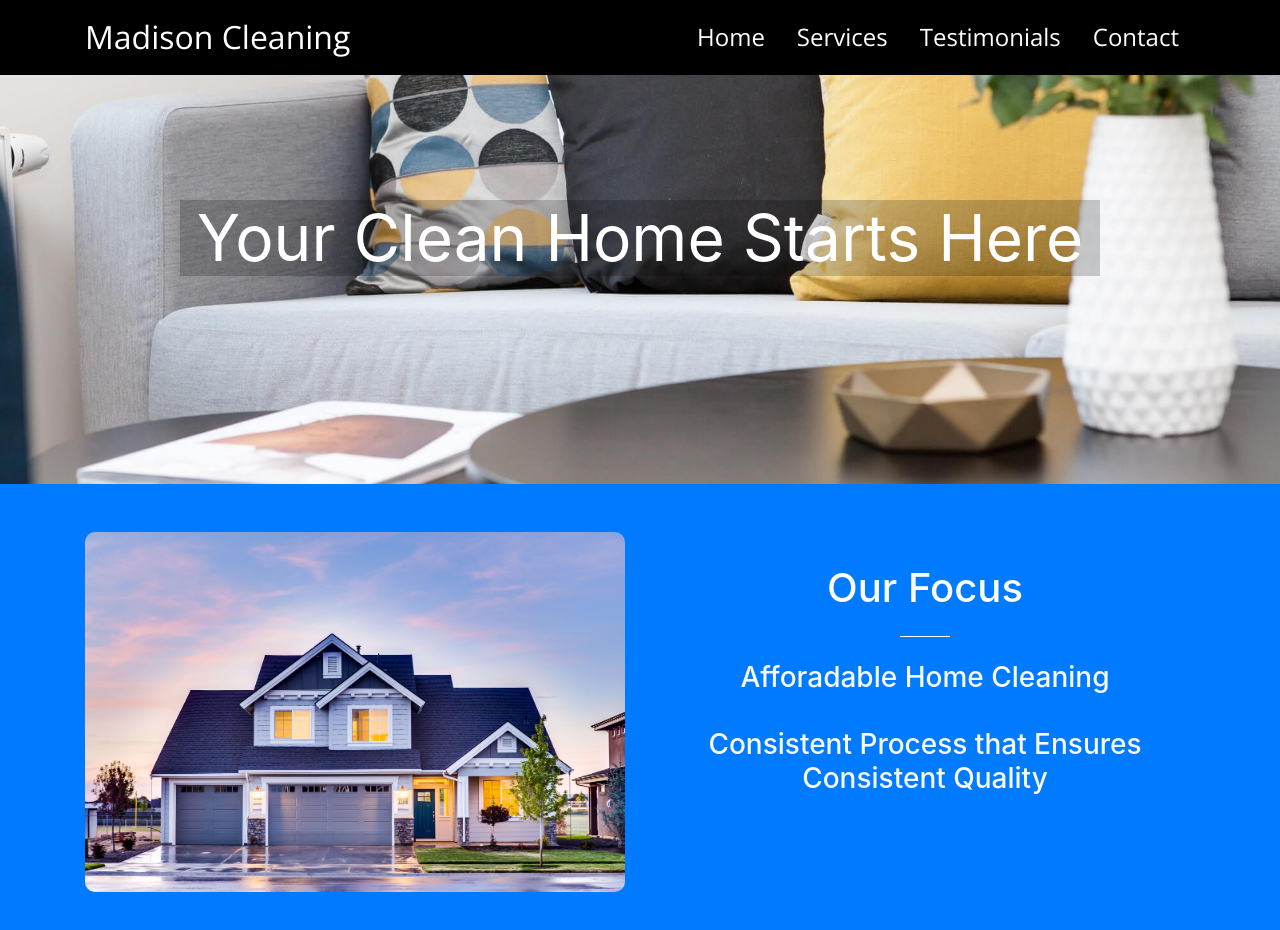
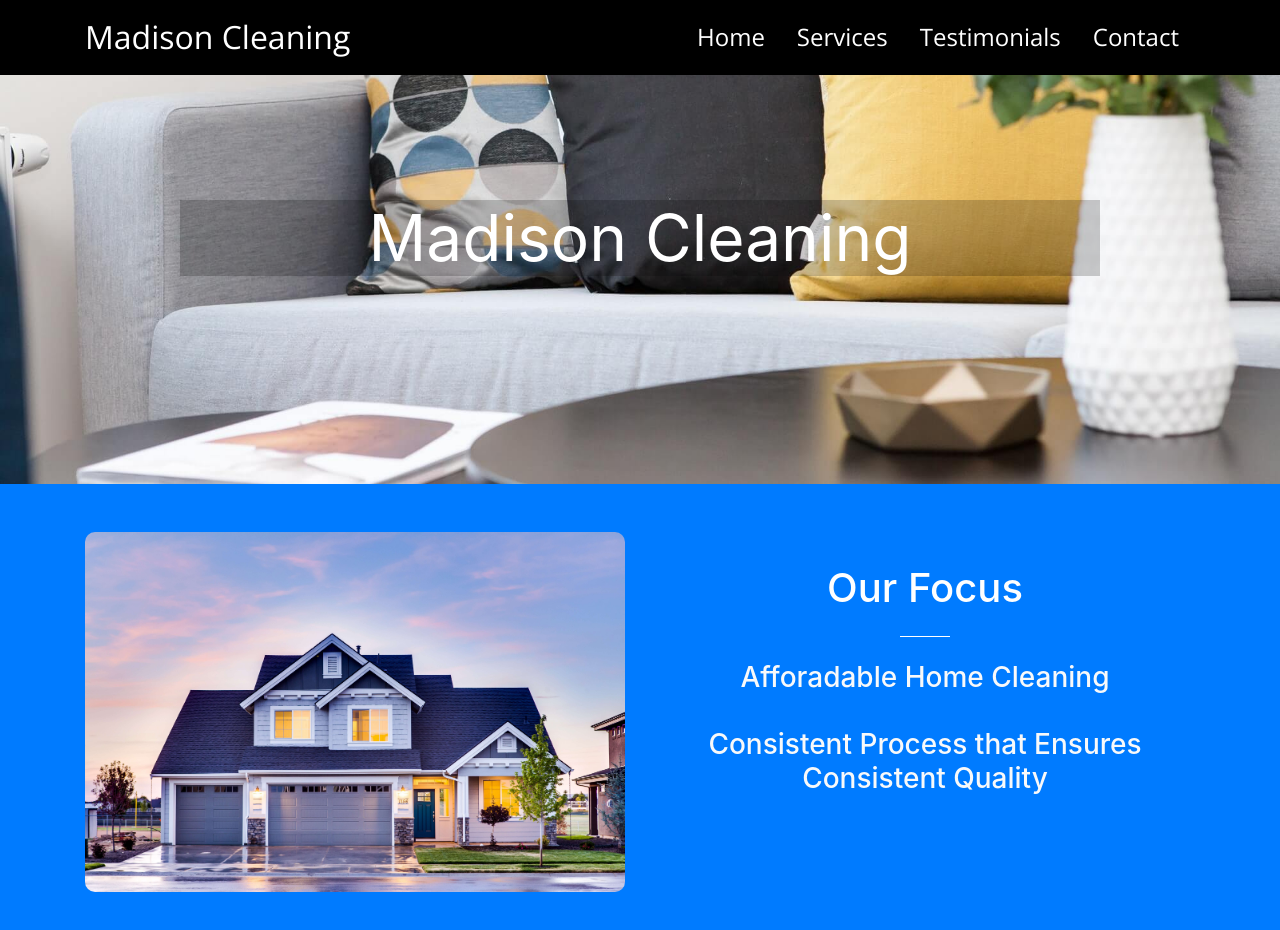
Before and after one commit to DaCastle/MadisonCleaning, a website with bundled scripts: page index.html in a window 1280 px wide. Built offline with nearby package versions, Linux system fonts and the light colour scheme.

Commit message:
header title wording change

```diff
--- a/index.html
+++ b/index.html
@@ -62,7 +62,7 @@
       <div class="row">
         <div class="col-lg-10 mx-auto">
           <h1>
-            <strong>Your Clean Home Starts Here</strong>
+            <strong>Madison Cleaning</strong>
           </h1>
           <!-- <hr> -->
         </div>
```
